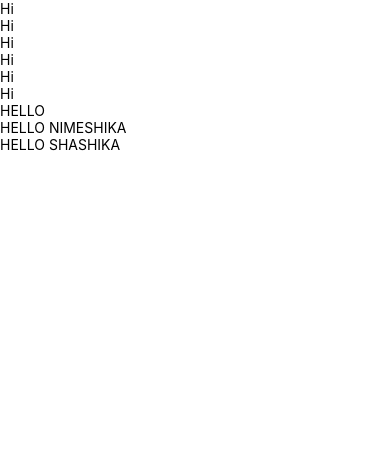
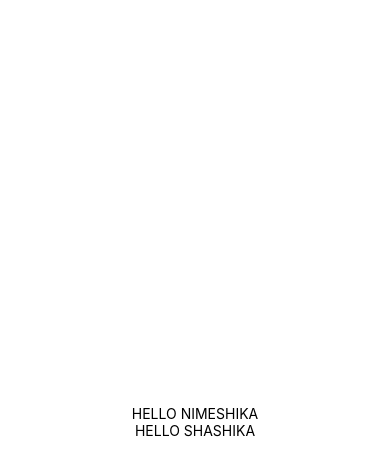
Before and after one commit to ShashikaVirajh/procyon-mobile, a React Native app: screen / in a window 390 px wide. Shown: the top 476 px of the page. Built offline with nearby package versions, Linux system fonts and the light colour scheme.

Commit message:
File renaming

```diff
--- a/package.json
+++ b/package.json
@@ -15,7 +15,8 @@
   },
   "dependencies": {
     "react": "18.1.0",
-    "react-native": "0.70.4"
+    "react-native": "0.70.4",
+    "react-native-safe-area-context": "^4.4.1"
   },
   "devDependencies": {
     "@babel/core": "^7.12.9",
--- a/src/App.tsx
+++ b/src/App.tsx
@@ -2,14 +2,8 @@
 
 export const App = (): JSX.Element => {
   return (
-    <View>
-      <Text>Hi</Text>
-      <Text>Hi</Text>
-      <Text>Hi</Text>
-      <Text>Hi</Text>
-      <Text>Hi</Text>
-      <Text>Hi</Text>
-      <Text>HELLO</Text>
+    // eslint-disable-next-line react-native/no-inline-styles
+    <View style={{ flex: 1, justifyContent: 'center', alignItems: 'center' }}>
       <Text>HELLO NIMESHIKA</Text>
       <Text>HELLO SHASHIKA</Text>
     </View>
```
Also changed, not shown: .prettierrc.js (deleted), 2 other files (tests, documents, lock files or other folders).
